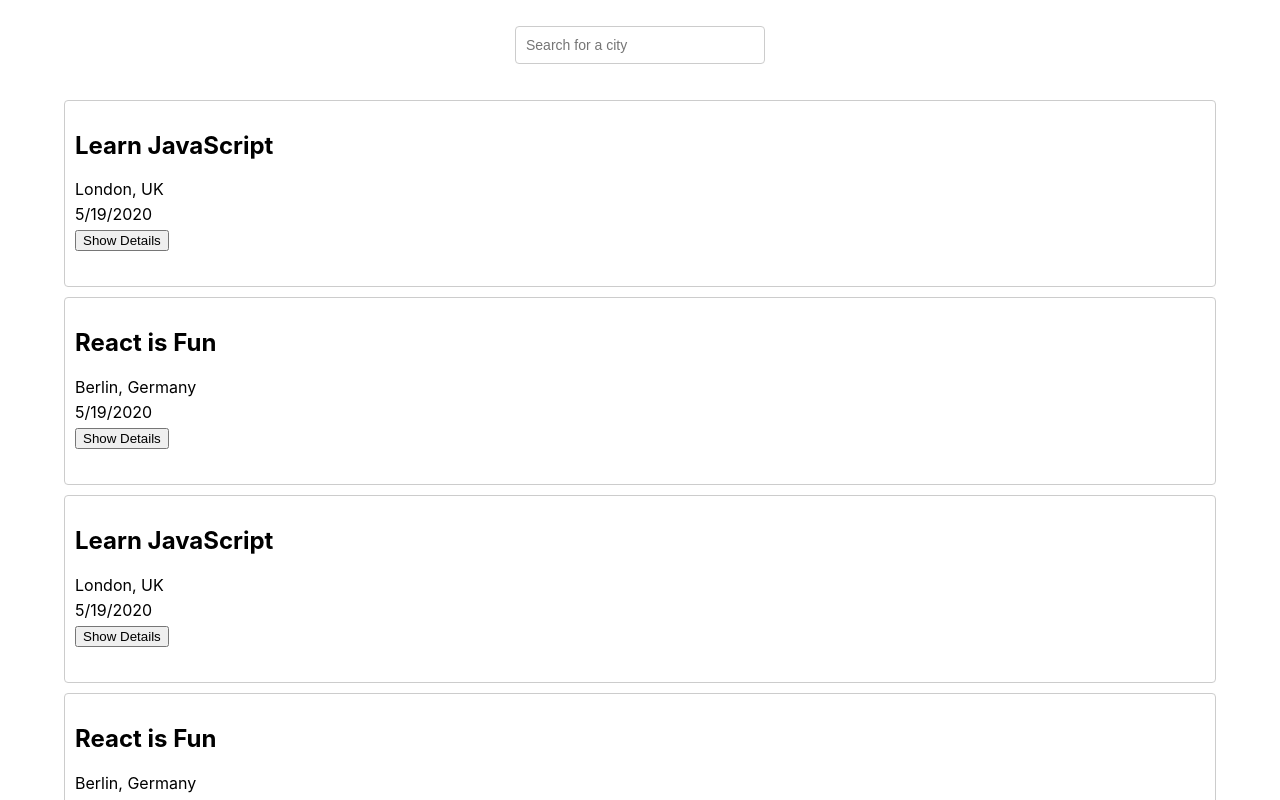
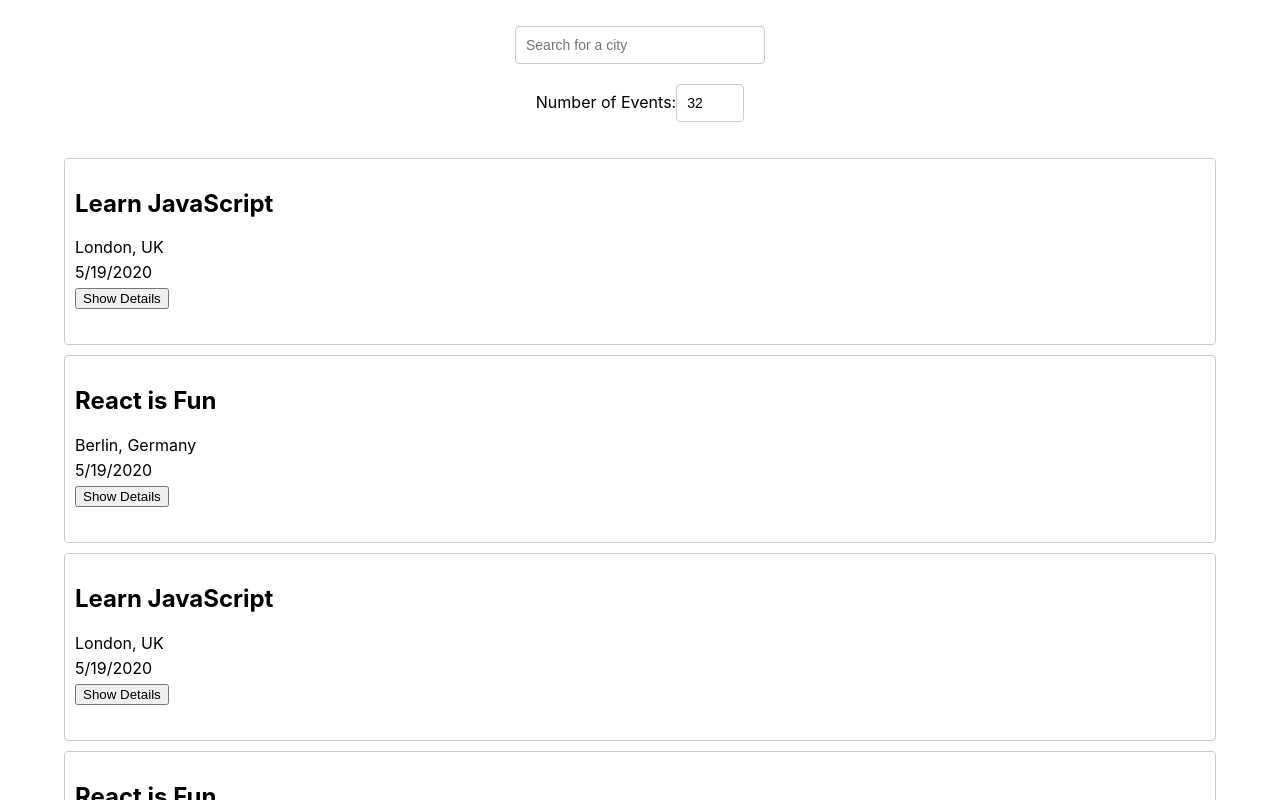
Before and after one commit to LoganMartin93/meet, a React (Create React App) app: page / in a window 1280 px wide. Shown: the top 800 px of the page. Built offline with nearby package versions, Linux system fonts and the light colour scheme; what atatus-spa would draw is missing.

Commit message:
changed NOE position on page

```diff
--- a/src/App.js
+++ b/src/App.js
@@ -58,15 +58,15 @@ const App = () => {
         allLocations={allLocations}
         setCurrentCity={setCurrentCity}
         setInfoAlert={setInfoAlert} />
+      <NumberOfEvents
+        setErrorAlert={setErrorAlert}
+        currentNOE={currentNOE}
+        setCurrentNOE={setCurrentNOE}
+      />
       <EventList
         events={events}
         toggleEventDetails={toggleEventDetails} // Pass the function to EventList
         eventDetailsVisible={eventDetailsVisible} // Pass the visibility state to EventList
-      />
-      <NumberOfEvents
-        setErrorAlert={setErrorAlert}
-        currentNOE={currentNOE}
-        setCurrentNOE={setCurrentNOE}
       />
 
       <div className="alerts-container">
```
